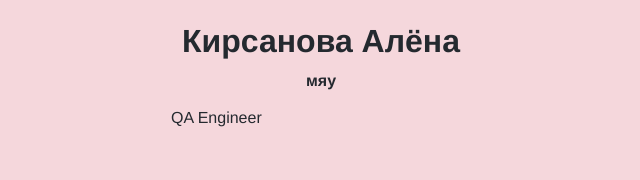
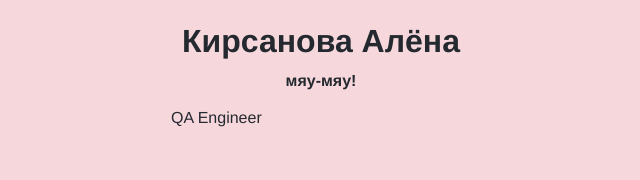
Before and after one commit to Haruruk0/Haruruk0.github.io, a plain HTML site: page index.html in a window 1280 px wide. Shown: the part 385-565 px from the top of the page, 319-959 px from the left. Drawn offline with Linux system fonts and the light colour scheme.

Commit message:
мяу мяу

```diff
--- a/index.html
+++ b/index.html
@@ -12,7 +12,7 @@
     <header class="header">
       <img src="./photographiya.jpg" alt="avatar" class="header__avatar" />
       <h1 class="header__title">Кирсанова Алёна</h1>
-      <h3 class="header__subtitle">мяу</h3>
+      <h3 class="header__subtitle">мяу-мяу!</h3>
       <p>QA Engineer</p>
     </header>
     <main>
```
